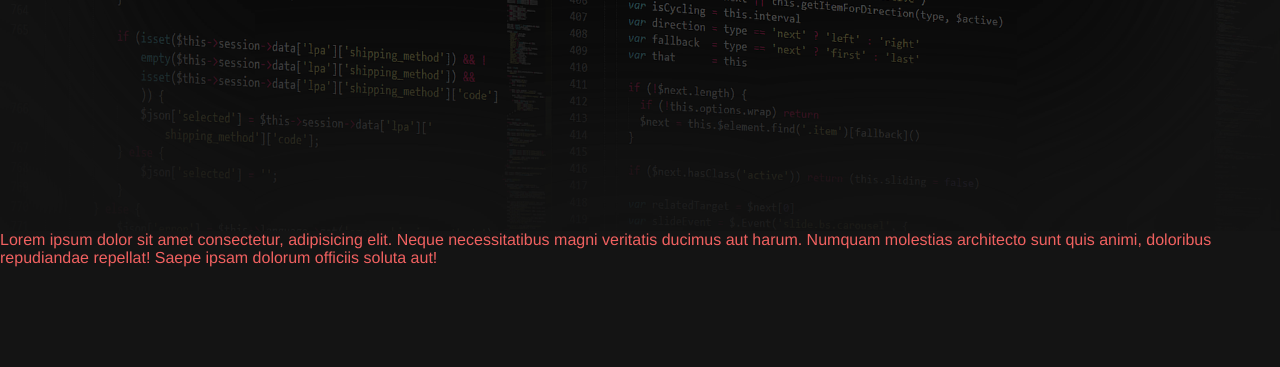
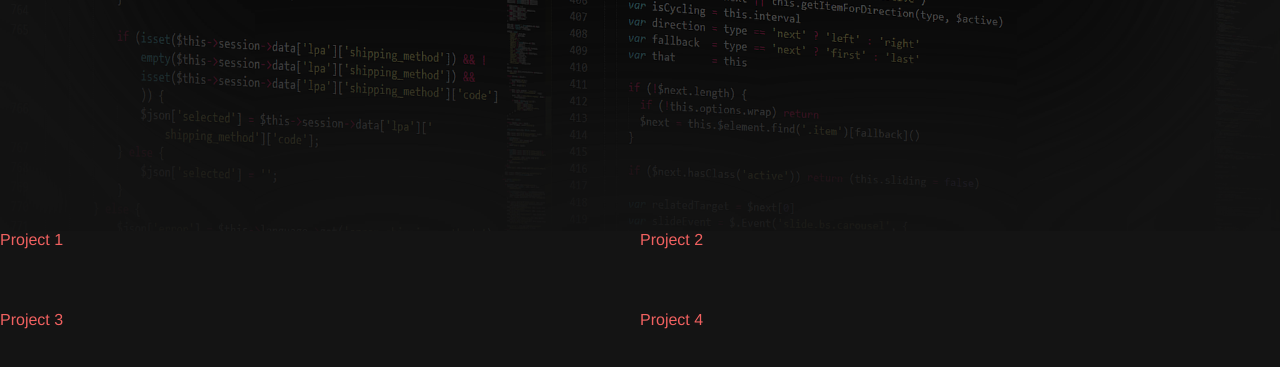
Before and after one commit to anurag423/anurag423.github.io, a plain HTML site: page index.html in a window 1280 px wide. Shown: the part 515-882 px from the top of the page. Before the commit the page ends 800 px from the top, so only its background shows below. Drawn offline with Linux system fonts and the light colour scheme.

Commit message:
experiental

```diff
--- a/index.html
+++ b/index.html
@@ -36,13 +36,11 @@
       </div>
     </section>
     <section class="projects">
-      <div>
-        <p>
-          Lorem ipsum dolor sit amet consectetur, adipisicing elit. Neque
-          necessitatibus magni veritatis ducimus aut harum. Numquam molestias
-          architecto sunt quis animi, doloribus repudiandae repellat! Saepe
-          ipsam dolorum officiis soluta aut!
-        </p>
+      <div class="grid-container">
+        <div class="grid-item">Project 1</div>
+        <div class="grid-item">Project 2</div>
+        <div class="grid-item">Project 3</div>
+        <div class="grid-item">Project 4</div>
       </div>
     </section>
   </body>
--- a/style.css
+++ b/style.css
@@ -87,7 +87,13 @@ a:visited {
   transform: translate(-50%, -50%);
   color: #fff;
 }
+/* Grid */
 
+.grid-container{
+  display: grid;
+  grid-template-columns: 50% 50%;
+  grid-template-rows: 80px 200px
+}
 /* Text */
 
 .text-xl {
@@ -106,6 +112,7 @@ a:visited {
 }
 
 /* Media Queries */
+
 @media screen and (max-width: 1110px) {
   .header {
     margin: 0 0;
@@ -125,6 +132,7 @@ a:visited {
     align-items: center;
   }
   .showcase.background::after {
-    box-shadow: inset 0px 0px 100px 10px #141413, inset 0px 0px 100px 5px #141414;
+    box-shadow: inset 0px 0px 100px 10px #141413,
+      inset 0px 0px 100px 5px #141414;
   }
 }
```
